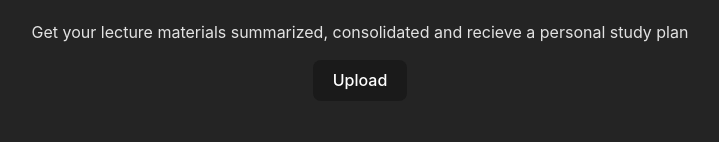
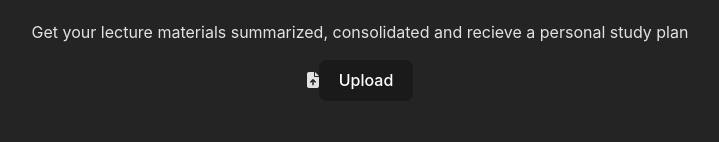
Before and after one commit to TylerKerswell/slack-off, a React (Vite) app in the folder frontend/: page / in a window 1280 px wide. Shown: the part 158-300 px from the top of the page, without its empty margins (288-1007 px from the left). Built offline with nearby package versions, Linux system fonts and the light colour scheme.

Commit message:
frontend styling

```diff
--- a/frontend/package.json
+++ b/frontend/package.json
@@ -10,6 +10,11 @@
     "preview": "vite preview"
   },
   "dependencies": {
+    "@fortawesome/fontawesome-svg-core": "^6.5.1",
+    "@fortawesome/free-brands-svg-icons": "^6.5.1",
+    "@fortawesome/free-regular-svg-icons": "^6.5.1",
+    "@fortawesome/free-solid-svg-icons": "^6.5.1",
+    "@fortawesome/react-fontawesome": "^0.2.0",
     "react": "^18.2.0",
     "react-dom": "^18.2.0"
   },
--- a/frontend/src/App.tsx
+++ b/frontend/src/App.tsx
@@ -1,5 +1,5 @@
 import './App.css'
-
+import { UploadIcon } from './Links';
 function App() {
 
   return (
@@ -9,8 +9,12 @@
       <div className='container'>
         <p>Get your lecture materials summarized,
           consolidated and recieve a personal study plan</p>
+
         <div id='uploadwrapper'>
-          <button className='upload'>Upload</button>
+          <a>
+            <UploadIcon />
+            <button className='upload'>Upload</button>
+          </a>
         </div>
       </div>
     </>
--- /dev/null
+++ b/frontend/src/Links.tsx
@@ -0,0 +1,9 @@
+import { FontAwesomeIcon } from '@fortawesome/react-fontawesome';
+import { faFileArrowUp } from "@fortawesome/free-solid-svg-icons";
+
+export function UploadIcon(){
+
+    return (
+        <FontAwesomeIcon icon={faFileArrowUp} />
+    )
+}
```
Also changed, not shown: 1 other file (tests, documents, lock files or other folders).
